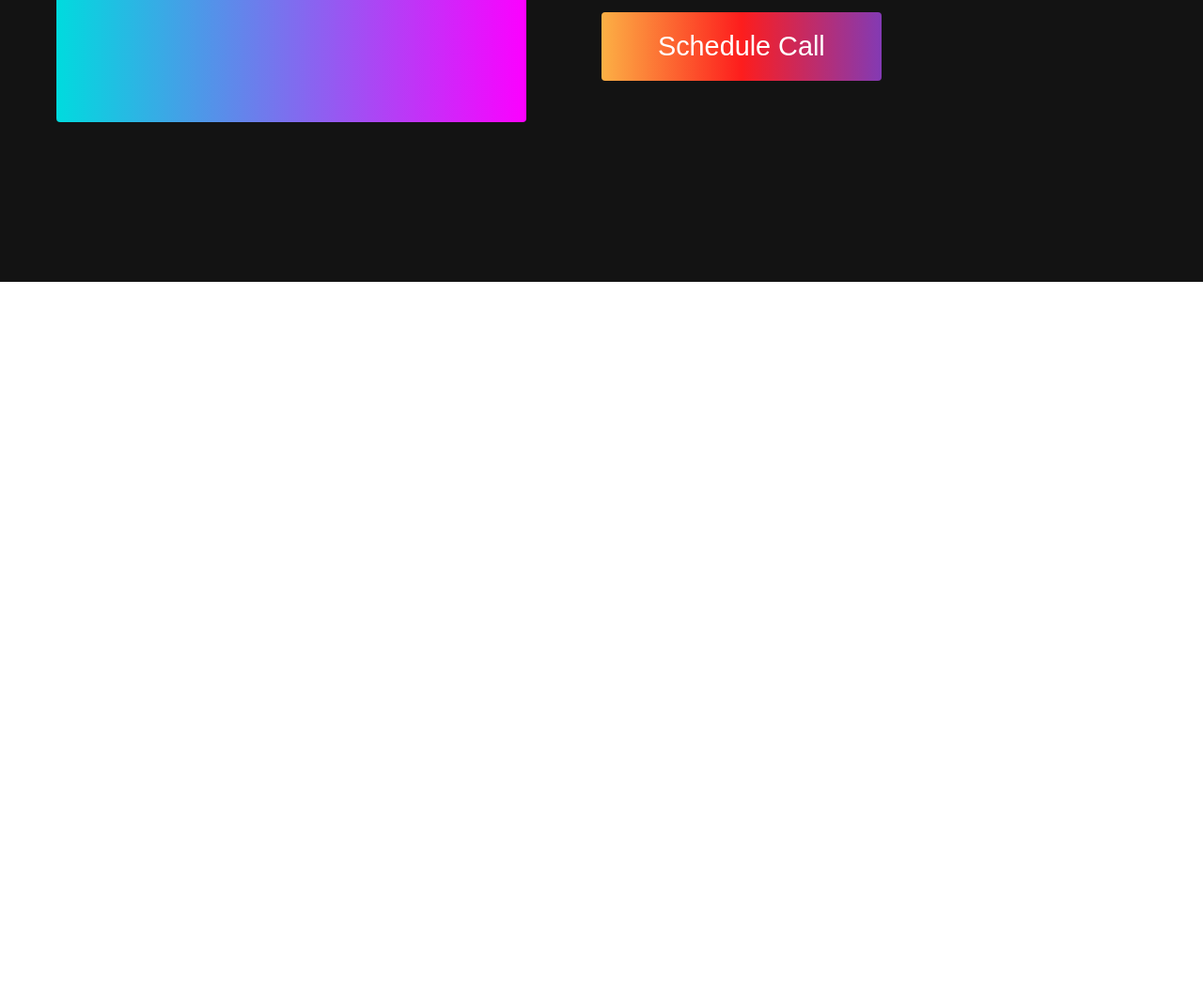
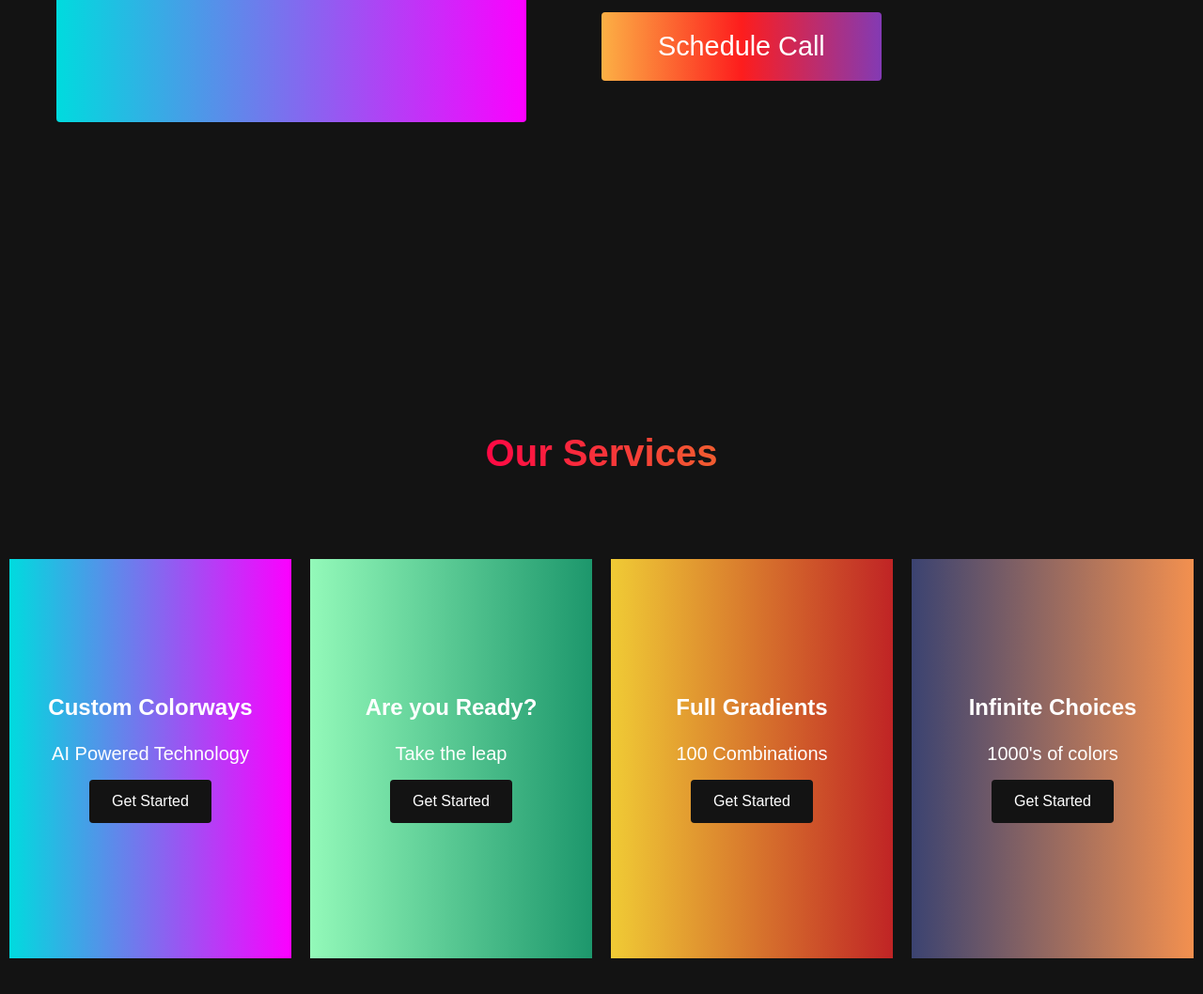
Before and after one commit to wj18sawy/ResponsiveJSProj, a plain HTML site: page index.html in a window 1280 px wide. Shown: the part 1393-2451 px from the top of the page at 94% size. Before the commit the page ends 1693 px from the top, so only its background shows below. Drawn offline with Linux system fonts and the light colour scheme.

Commit message:
Services section

```diff
--- a/index.html
+++ b/index.html
@@ -59,6 +59,32 @@
         </div>
     </div>
 
+    <!-- Services Section -->
+    <div class="services" id="services">
+        <h1>Our Services</h1>
+        <div class="services__wrapper">
+            <div class="services__card">
+                <h2>Custom Colorways</h2>
+                <p>AI Powered Technology</p>
+                <div class="services__btn"><button>Get Started</button></div>
+            </div>
+            <div class="services__card">
+                <h2>Are you Ready?</h2>
+                <p>Take the leap</p>
+                <div class="services__btn"><button>Get Started</button></div>
+            </div>
+            <div class="services__card">
+                <h2>Full Gradients</h2>
+                <p>100 Combinations</p>
+                <div class="services__btn"><button>Get Started</button></div>
+            </div>
+            <div class="services__card">
+                <h2>Infinite Choices</h2>
+                <p>1000's of colors</p>
+                <div class="services__btn"><button>Get Started</button></div>
+            </div>
+        </div>
+    </div>
     <script src="app.js"></script>
 </body>
 </html>
--- a/styles.css
+++ b/styles.css
@@ -375,6 +375,181 @@
     background-image: linear-gradient(to right, #00dbde 0%, #fc00ff 100%);
 }
 
-.fa-layer-group, .fa-users{
+.fa-layer-group,
+.fa-users{
     font-size: 14rem;
 }
+
+#card-2 {
+    background: #ff512f;
+    background: -webkit-linear-gradient(to right, #dd2476, #ff512f);
+    background: linear-gradient(to right, #dd2476, #ff512f); /* UI Gradients.com */
+}
+
+/* Mobile Responsive */
+@media screen and (max-width: 1100px) {
+    .main__container {
+        display: grid;
+        grid-template-columns: 1fr;
+        align-items: center;
+        justify-content: center;
+        width: 100%;
+        margin: 0 auto;
+        height: 90%;
+    }
+
+    .main__image--container {
+        display: flex;
+        justify-content: center;
+    }
+
+    .main__image--card {
+        height: 425px;
+        width: 425px;
+    }
+
+    .main__content {
+        text-align: center;
+        margin-bottom: 4rem;
+    }
+
+    .main__content h1{
+        font-size: 2.5rem;
+        margin-top: 2rem;
+    }
+
+    .main__content h2 {
+        font-size: 3rem;
+    }
+
+    .main__content p {
+        margin-top: 1rem;
+        font-size: 1.5rem;
+    }
+}
+
+@media screen and (max-width: 480px) {
+    .main__img--card {
+        width: 250px;
+        height: 250px;
+    }
+
+    .fa-users, .fa-layer-group {
+        font-size: 4rem;
+    }
+
+    .main__content h1 {
+        font-size: 2rem;
+        margin-top: 3rem;
+    }
+
+    .main__content h2 {
+        font-size: 2rem;
+    }
+
+    .main__content h2 {
+        margin-top: 2rem;
+        font-size: 1.5rem;
+    }
+
+    .main__btn {
+        padding: 12px 36px;
+        margin: 2.5rem 0;
+    }
+}
+
+/* Services Section */
+.services{
+    background: #131313;
+    display: flex;
+    flex-direction: column;
+    justify-content: center;
+    align-items: center;
+    height: 100%;
+    padding: 10rem 0;
+}
+
+.services h1{
+    background-color: #ff8177;
+    background-image: linear-gradient(to right, #ff0844 0%, #f15d30 100%);
+    background-size: 100%;
+    -webkit-background-clip: text;
+    -moz-background-clip: text;
+    -webkit-text-fill-color: transparent;
+    -moz-text-fill-color: transparent;
+    margin-bottom: 5rem;
+    font-size: 2.5rem;
+}
+
+.services__wrapper {
+    display: grid;
+    grid-template-columns: 1fr 1fr 1fr 1fr;
+    grid-template-rows: 1fr;
+}
+
+.services__card {
+    margin: 10px;
+    height: 425px;
+    width: 300px;
+    border-radius: flex;
+    display: flex;
+    flex-direction: column;
+    justify-content: center;
+    color: #fff;
+    background-image: linear-gradient(to right, #00dbde 0%, #fc00ff 100%);
+    transition: 0.3s ease-in;
+}
+
+.services__card:nth-child(2){
+    background: #1D976C;  /* fallback for old browsers */
+    background: -webkit-linear-gradient(to right, #93F9B9, #1D976C);  /* Chrome 10-25, Safari 5.1-6 */
+    background: linear-gradient(to right, #93F9B9, #1D976C); /* W3C, IE 10+/ Edge, Firefox 16+, Chrome 26+, Opera 12+, Safari 7+ */
+}
+.services__card:nth-child(3){
+    background: #C02425;  /* fallback for old browsers */
+background: -webkit-linear-gradient(to right, #F0CB35, #C02425);  /* Chrome 10-25, Safari 5.1-6 */
+background: linear-gradient(to right, #F0CB35, #C02425); /* W3C, IE 10+/ Edge, Firefox 16+, Chrome 26+, Opera 12+, Safari 7+ */
+
+}
+.services__card:nth-child(4){
+    background: #F3904F;  /* fallback for old browsers */
+background: -webkit-linear-gradient(to right, #3B4371, #F3904F);  /* Chrome 10-25, Safari 5.1-6 */
+background: linear-gradient(to right, #3B4371, #F3904F); /* W3C, IE 10+/ Edge, Firefox 16+, Chrome 26+, Opera 12+, Safari 7+ */
+}
+
+.services__card p {
+    text-align: center;
+    margin-top: 24px;
+    font-size: 20px;
+}
+
+
+.services__card h2 {
+    text-align: center;
+}
+
+.services__btn {
+    display: flex;
+    justify-content: center;
+    margin-top: 16px;
+}
+
+.services__card button {
+    color: #fff;
+    padding: 14px 24px;
+    border: none;
+    outline: none;
+    border-radius: 4px;
+    background: #131313;
+    font-size: 1rem;
+}
+
+.services__card button:hover {
+    cursor: pointer;
+}
+
+.services__card:hover {
+    transform: scale(1.075);
+    transition: 0.3s ease-in;
+    cursor: pointer;
+}
```
